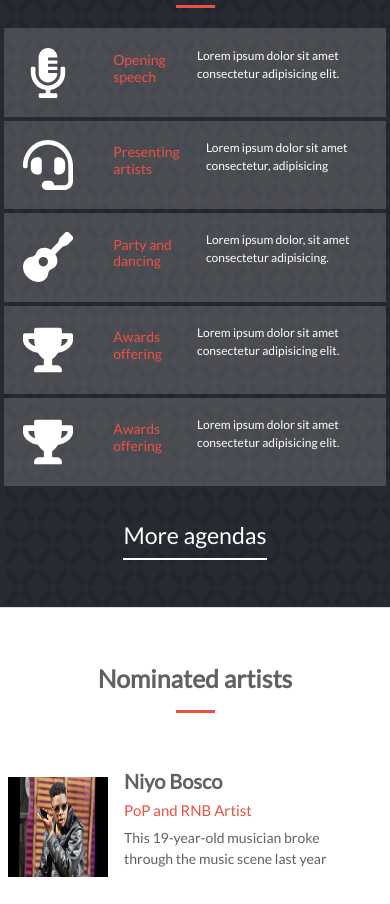
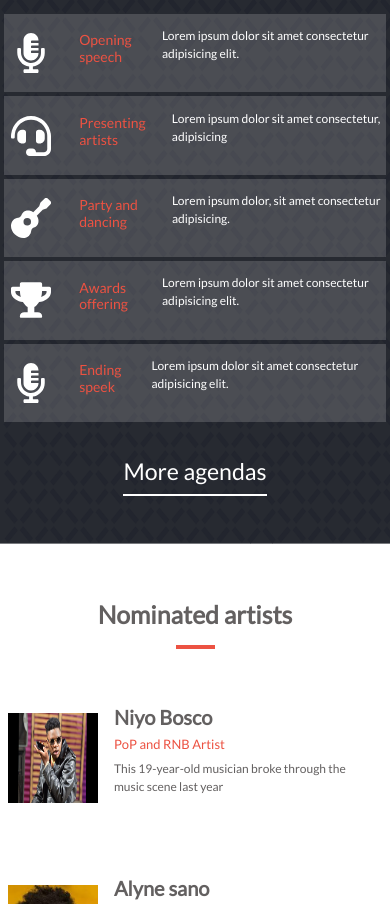
Before and after one commit to benshidanny11/consert_page, a plain HTML site: page index.html in a window 390 px wide. Shown: the part 630-1534 px from the top of the page. Drawn offline with nearby package versions, Linux system fonts and the light colour scheme.

Commit message:
Implement required changes #2

```diff
--- a/assets/styles/css/main.css
+++ b/assets/styles/css/main.css
@@ -1,4 +1,10 @@
 @import url('https://fonts.googleapis.com/css2?family=Lato');
+
+*,
+::after,
+::before {
+  box-sizing: content-box;
+}
 
 :root {
   --color-white: #fff;
@@ -106,6 +112,7 @@ body {
   align-items: center;
   padding-top: 1rem;
   padding-bottom: 3rem;
+  box-sizing: border-box;
 }
 
 .h-agenda {
@@ -216,8 +223,8 @@ body {
 }
 
 .image-artist {
-  width: 100px;
-  height: 100px;
+  width: 130px;
+  height: 130px;
 }
 
 .menu-container {
@@ -289,11 +296,17 @@ body {
   display: none;
 }
 
+.image-artist-container {
+  display: flex;
+  justify-content: center;
+  align-items: center;
+}
+
 @media only screen and (min-width: 768px) {
   *,
   ::after,
   ::before {
-    box-sizing: content-box;
+    box-sizing: border-box;
   }
 
   .header {
@@ -381,6 +394,10 @@ body {
   .top-links:hover {
     color: rgb(235, 235, 235);
   }
+
+  .p-programs-desc {
+    font-size: 15px;
+  }
 }
 
 @media only screen and (min-width: 0) and (max-width: 574px) {
@@ -409,12 +426,12 @@ body {
     align-items: center;
     width: unset;
     flex-wrap: unset;
+    padding: 0;
   }
 
   .info-program-container {
     display: flex;
     flex-shrink: unset;
-    padding-right: 0;
     align-items: center;
   }
 
@@ -424,7 +441,7 @@ body {
 
   .p-programs-desc {
     font-size: 12px;
-    margin-left: 1rem;
+    margin-left: 7px;
   }
 
   .agenda-item {
@@ -439,11 +456,11 @@ body {
   }
 
   .p-desc {
-    font-size: 14px;
+    font-size: 12px;
   }
 
   .h-type {
-    font-size: 15px;
+    font-size: 13px;
   }
 
   .foooter-texts {
@@ -451,12 +468,21 @@ body {
   }
 
   .icon-programs {
-    width: 50px;
-    height: 50px;
+    width: 40px;
+    height: 40px;
     margin: 1rem;
   }
 
   .footer-info-container {
     display: block;
   }
+
+  .intro-col > .h-page-title-home {
+    font-size: 38px;
+  }
+
+  .image-artist {
+    width: 90px;
+    height: 90px;
+  }
 }
--- a/index.html
+++ b/index.html
@@ -108,8 +108,8 @@
                   m-1
                 "
               >
-                <div class="row d-sm-flex flex-sm-row item-xsm-outer">
-                  <div class="item-xsm flex-md-column">
+                <div class="row d-sm-flex item-xsm-outer">
+                  <div class="item-xsm ">
                     <img
                       class="icon-programs"
                       src="./assets/images/agenda1.svg"
@@ -224,12 +224,12 @@
                 <div class="item-xsm flex-md-column">
                   <img
                     class="icon-programs"
-                    src="./assets/images/agenda4.svg"
+                    src="./assets/images/agenda1.svg"
                     alt="icon"
                   />
                 </div>
                 <div class="info-program-container">
-                  <h4 class="item-title">Awards offering</h4>
+                  <h4 class="item-title">Ending speek</h4>
                   <p class="p-programs-desc">
                     Lorem ipsum dolor sit amet consectetur adipisicing elit.
                   </p>
@@ -286,7 +286,7 @@
           <div class="footer-info-container">
             <div
               class="
-                col-lg-4 col-md-4 col-sm-4
+
                 logo
                 d-flex
                 justify-content-center
@@ -304,7 +304,7 @@
               <h4 class="footer-title">Salax awards 2021!</h4>
               <p class="mt-3 pr-5 p-footer">
                 IKIREZI Group has started SALAX AWARDS in order to give respect
-                and encouragement to the Rwandan Artists and entertainers.
+
               </p>
             </div>
           </div>
```
Also changed, not shown: 1 other file.
